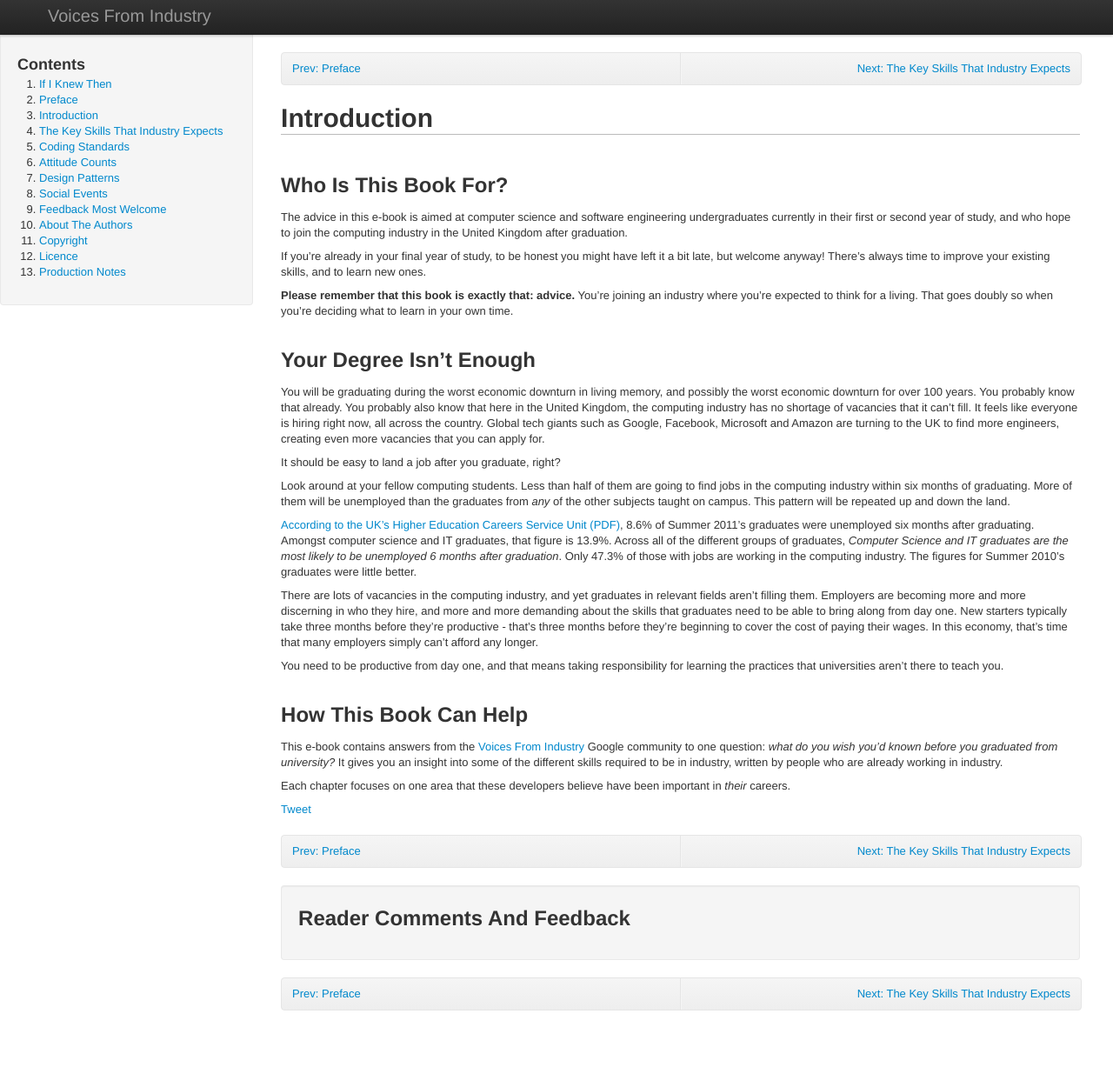
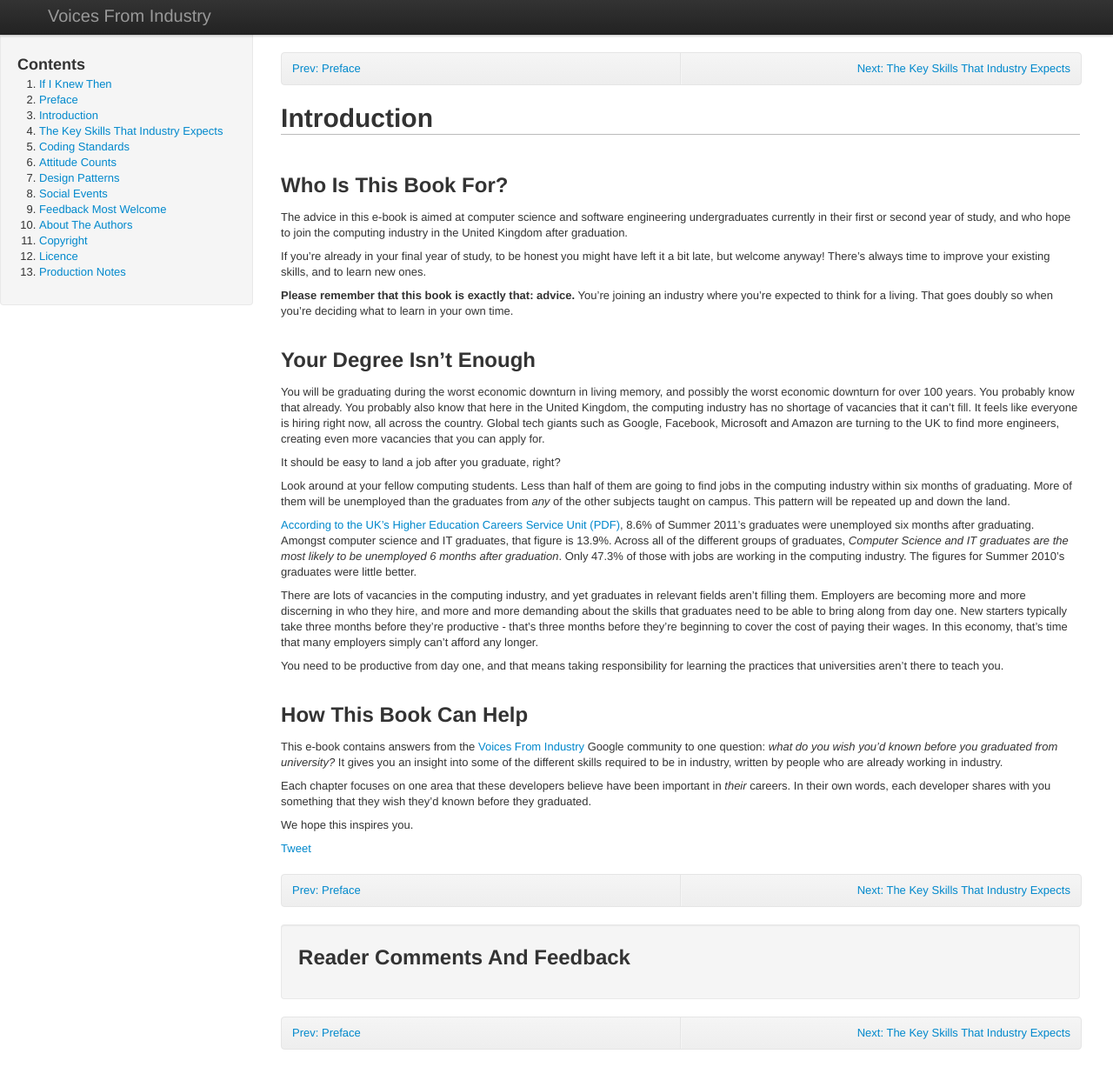
Before and after one commit to stuartherbert/if-i-knew-then, a Jekyll site: the page built from introduction.md, in a window 1280 px wide and 1227 px high. Shown: the whole window at 87% size. Built offline with Jekyll 4.4.1, drawn with Linux system fonts in a browser that asks for light colours; comment, search, counter and statistics services are not loaded.

Commit message:
Tweaked the ending of the chapter

```diff
--- a/introduction.md
+++ b/introduction.md
@@ -33,4 +33,6 @@ You need to be productive from day one, and that means taking responsibility for
 
 This e-book contains answers from the [Voices From Industry](https://plus.google.com/communities/111699457416495663696) Google community to one question: _what do you wish you'd known before you graduated from university?_  It gives you an insight into some of the different skills required to be in industry, written by people who are already working in industry.
 
-Each chapter focuses on one area that these developers believe have been important in _their_ careers.
+Each chapter focuses on one area that these developers believe have been important in _their_ careers.  In their own words, each developer shares with you something that they wish they'd known before they graduated.
+
+We hope this inspires you.
```
